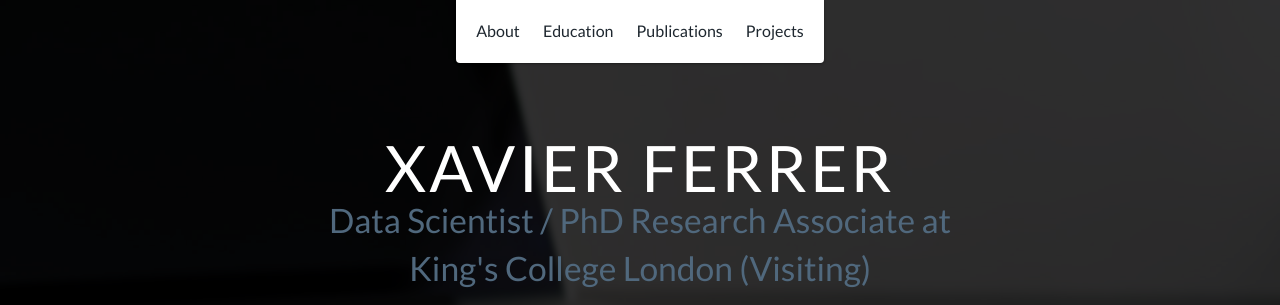
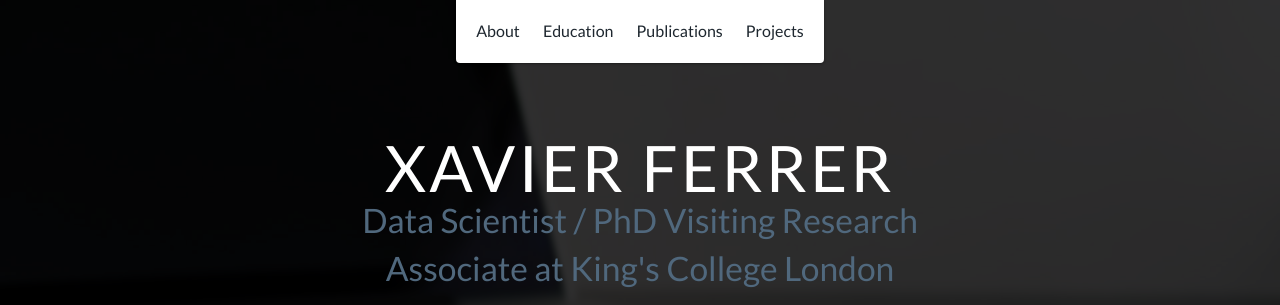
Before and after one commit to fiestau/fiestau.github.io, a website: page index.html in a window 1280 px wide. Shown: the top 305 px of the page. Drawn offline with nearby package versions, Linux system fonts and the light colour scheme.

Commit message:
updated index

```diff
--- a/index.html
+++ b/index.html
@@ -48,7 +48,7 @@
 
         <div id="lead-content">
             <h1>Xavier Ferrer</h1>
-            <h2>Data Scientist / PhD Research Associate at King's College London (Visiting)</h2>
+            <h2>Data Scientist / PhD Visiting Research Associate at King's College London</h2>
             <!--<a href="#" class="btn-rounded-white">Download Resume</a>-->
 
             <div class="row">
```
